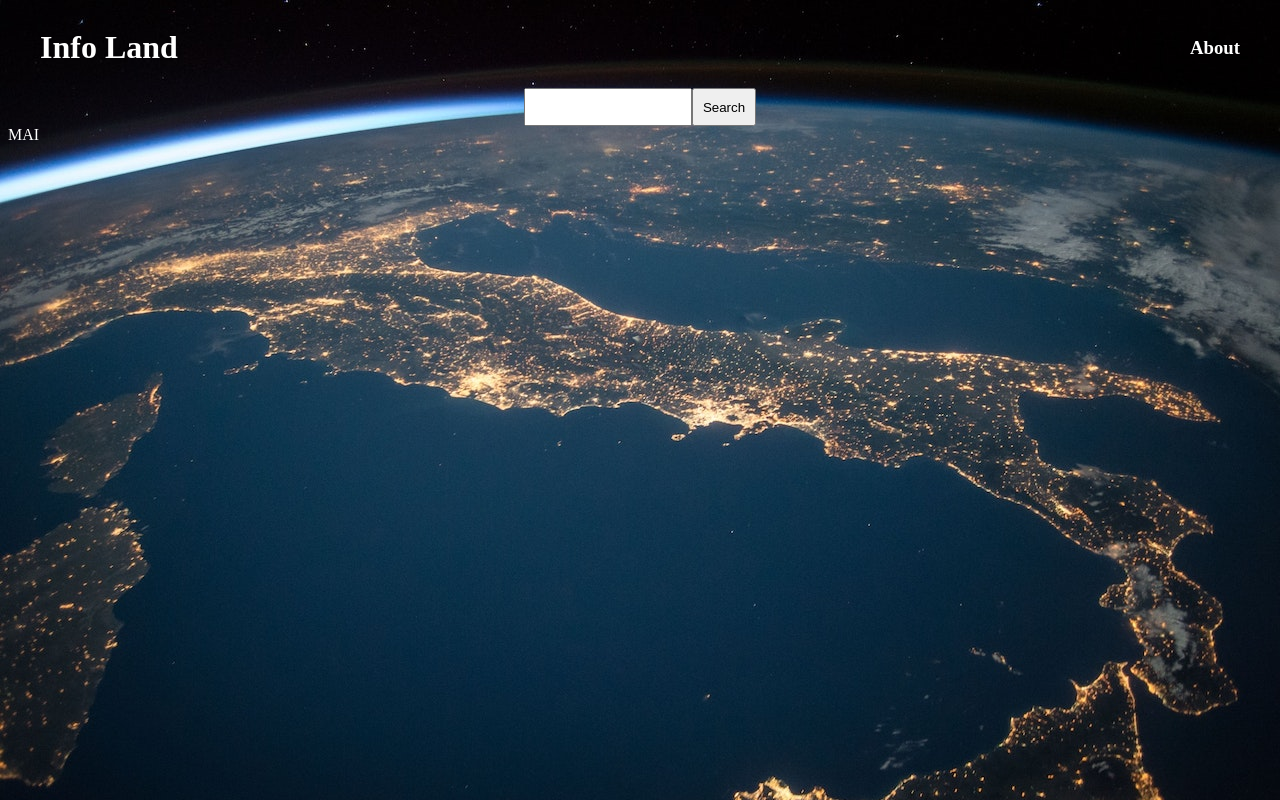
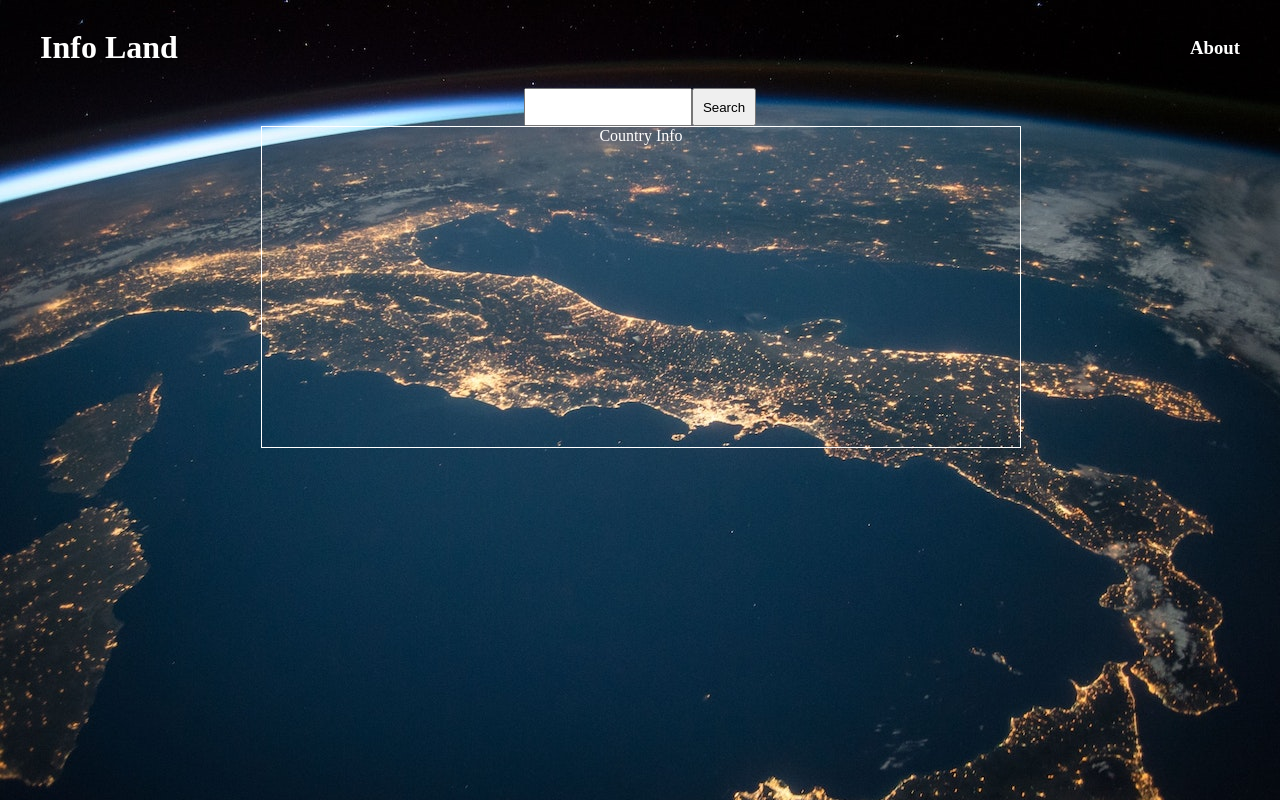
Before and after one commit to ggarciag24/info-land, a React (Create React App) app: page / in a window 1280 px wide. Built offline with nearby package versions, Linux system fonts and the light colour scheme.

Commit message:
hovering over an option makes it yellow & clicking on an option triggers the handleSelect function in the top level(app.js)

```diff
--- a/src/App.js
+++ b/src/App.js
@@ -4,10 +4,16 @@ import Main from './components/Main';
 
 
 function App() {
+
+  function handleSelect(){
+    console.log('a selection has been made')
+  }
+
+
   return (
     <div className="App">
       <Header />
-      <Main />
+      <Main handleSelect={handleSelect}/>
     </div>
   );
 }
--- a/src/components/CountryInfo.js
+++ b/src/components/CountryInfo.js
@@ -1,9 +1,10 @@
 import React from 'react';
 
 function CountryInfo(){
+
     return(
-        <div>
-            MAI
+        <div className='country-info'>
+            Country Info
         </div>
     )
 }
--- a/src/components/Main.js
+++ b/src/components/Main.js
@@ -2,10 +2,10 @@ import React from 'react';
 import SearchBar from './SearchBar';
 import CountryInfo from './CountryInfo';
 
-function Main(){
+function Main(props){
     return(
         <div>
-            <SearchBar />
+            <SearchBar handleSelect={props.handleSelect}/>
             <CountryInfo />
         </div>
     )
--- a/src/components/OptionCard.js
+++ b/src/components/OptionCard.js
@@ -3,7 +3,7 @@ import React from 'react'
 
 function OptionCard(props){
     return (
-    <div className='option'>
+    <div className='option' onClick={props.handleSelect}>
         {props.name}
     </div>
     )
--- a/src/components/SearchBar.js
+++ b/src/components/SearchBar.js
@@ -1,9 +1,10 @@
 import React, { useState } from 'react';
 import OptionCard from './OptionCard';
 
-function SearchBar(){
+function SearchBar(props){
     const [isSearchWord, setIsSearchWord] = React.useState('')
     const [isResult, setIsResult] = React.useState([])
+
 
 
     function handleSearch(e){
@@ -31,7 +32,7 @@ function SearchBar(){
     }
 
     const optionsElement = isResult.map((place, index) => {
-        return <OptionCard name={place} key={index}/>
+        return <OptionCard name={place} key={index} handleSelect={props.handleSelect}/>
     })
 
     console.log(isResult);
--- a/src/index.css
+++ b/src/index.css
@@ -38,3 +38,16 @@ button {
   background: linear-gradient(to right, rgba(255,255,255,.8), rgba(255,255,255,.3));
   backdrop-filter: blur(4px);
 }
+
+.option:hover {
+  background-color: yellow;
+}
+
+.country-info {
+  display: flex;
+  justify-content: center;
+  border: 1px solid white;
+  height: 20rem;
+  width: 60%;
+  margin-left: 20%;
+}
```
